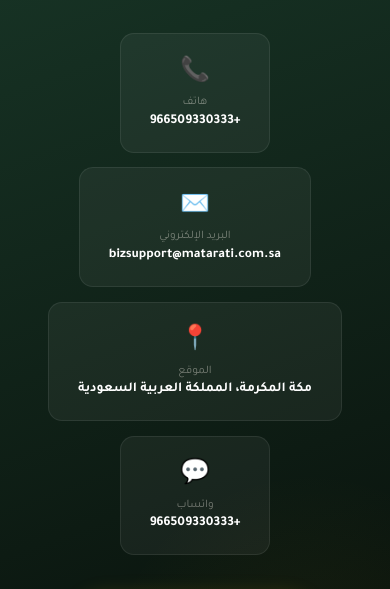
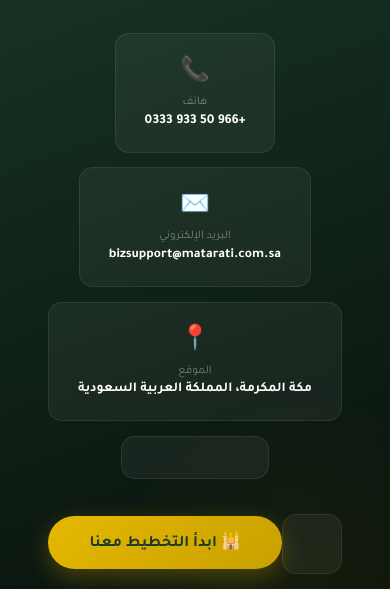
Before and after one commit to abdiladifart/Zain_Transportation, a plain HTML site: page index.html in a window 390 px wide. Shown: the part 5674-6263 px from the top of the page. Drawn offline with Linux system fonts and the light colour scheme.

Commit message:
fix phone number

```diff
--- a/index.html
+++ b/index.html
@@ -327,11 +327,9 @@
     <h2 class="sec-title">جاهزون لخدمتكم</h2>
     <p class="sec-sub">هل تحتاج إلى تنظيم نقل حجاج أو معتمرين؟ تواصل معنا الآن وسنوفر لك الحل الأمثل.</p>
     <div class="c-cards">
-      <a href="tel:+966" class="c-card"><span class="i">📞</span><span class="l">هاتف</span><span class="v">+966509330333</span></a>
-      <a href="mailto:info@matarati.com" class="c-card"><span class="i">✉️</span><span class="l">البريد الإلكتروني</span><span class="v">bizsupport@matarati.com.sa</span></a>
+<a href="tel:+966509330333" class="c-card"><span class="i">📞</span><span class="l">هاتف</span><span class="v">+966 50 933 0333</span></a>      <a href="mailto:info@matarati.com" class="c-card"><span class="i">✉️</span><span class="l">البريد الإلكتروني</span><span class="v">bizsupport@matarati.com.sa</span></a>
       <a href="#" class="c-card"><span class="i">📍</span><span class="l">الموقع</span><span class="v">مكة المكرمة، المملكة العربية السعودية</span></a>
-      <a href="https://wa.me/966" class="c-card"><span class="i">💬</span><span class="l">واتساب</span><span class="v">+966509330333</span></a>
-    </div>
+<a href="https://wa.me/966509330333" class="c-card">    </div>
     <a href="mailto:info@matarati.com" class="btn btn-g" style="font-size:1rem;padding:.95rem 2.6rem">🕌 ابدأ التخطيط معنا</a>
   </div>
 </section>
```
